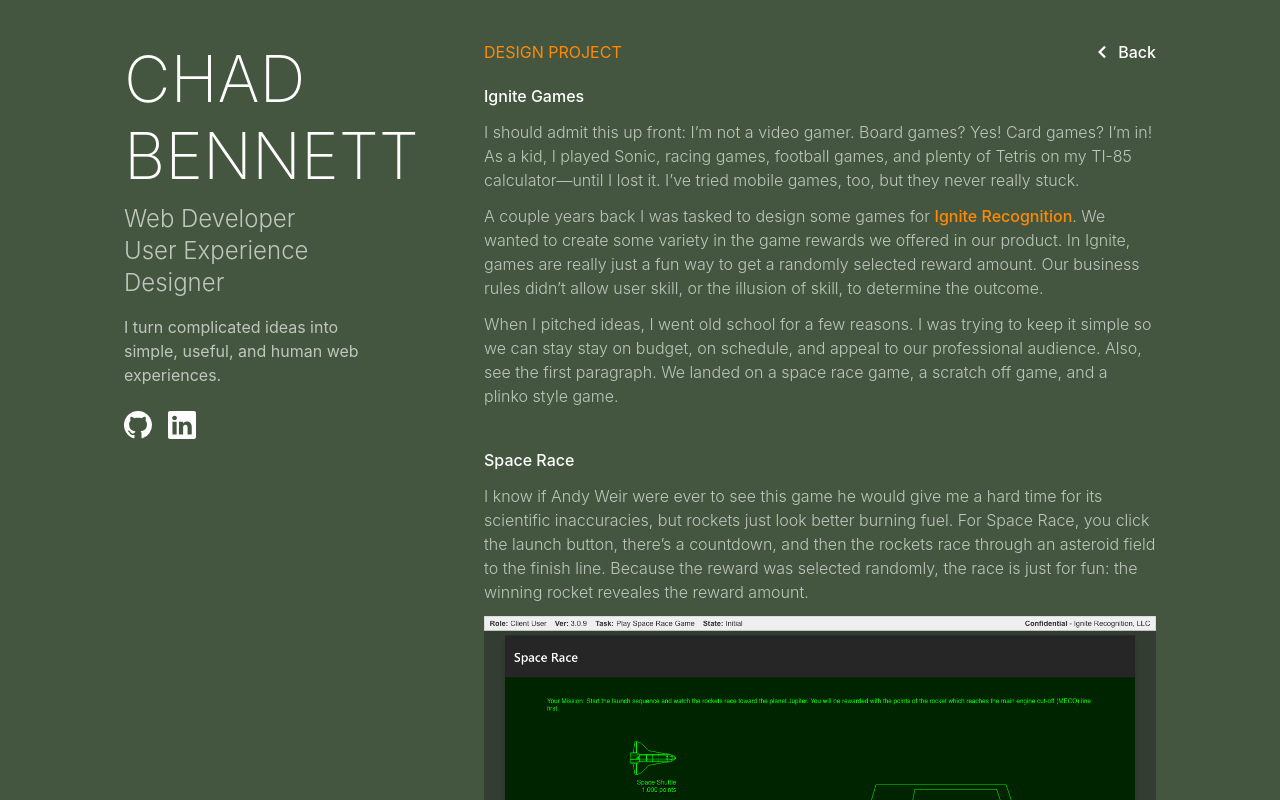
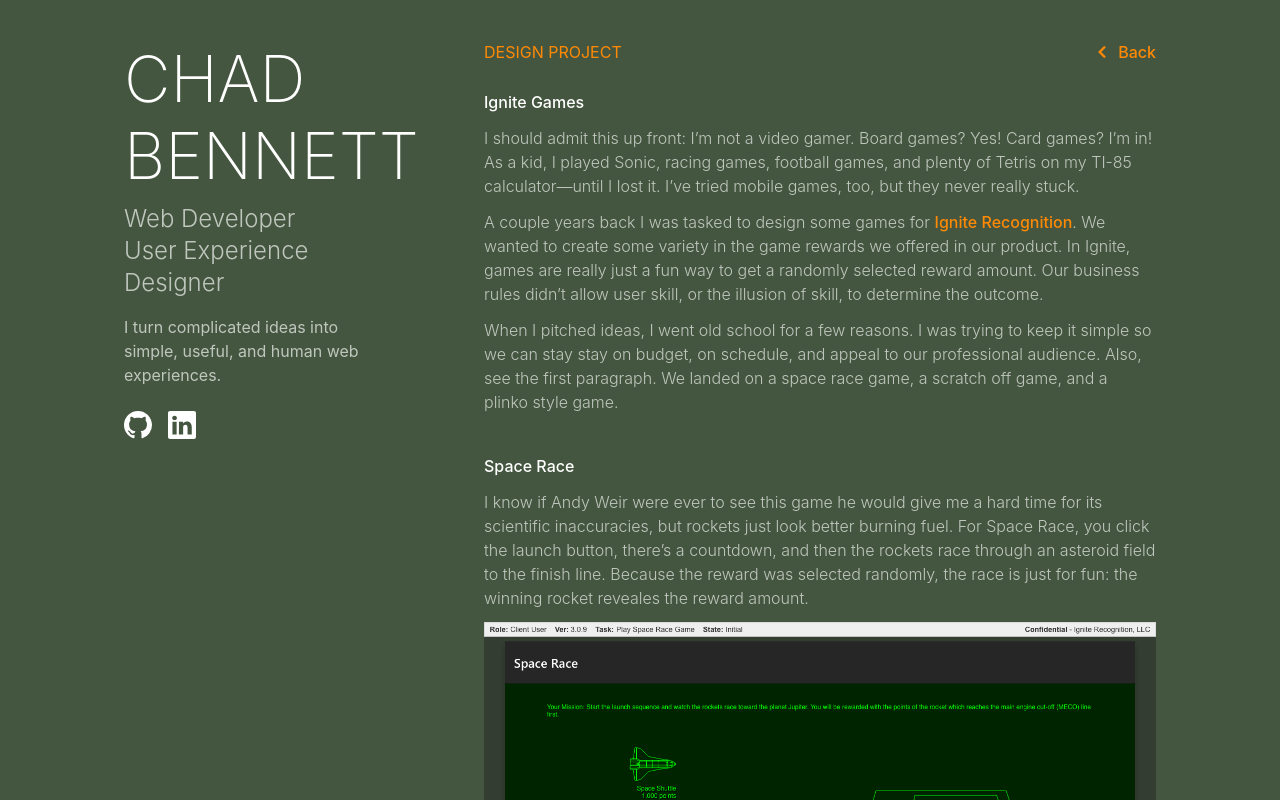
Before and after one commit to bennettcab/portfolio-v1, a Next.js app: page /projects/ignite-games in a window 1280 px wide. Shown: the top 800 px of the page. Built offline with nearby package versions, Linux system fonts and the light colour scheme.

Commit message:
Styled the back button.

```diff
--- a/app/ui/back-button.tsx
+++ b/app/ui/back-button.tsx
@@ -2,6 +2,7 @@
 
 import { useRouter } from "next/navigation";
 import { BackButtonProps } from "../lib/definitions";
+import { LinkStyles } from "../lib/constants";
 
 export default function BackButton({
   fallbackHref = "/",
@@ -22,9 +23,13 @@ export default function BackButton({
     <button
       type="button"
       onClick={handleBack}
-      className={`inline-flex cursor-pointer items-center self-start font-medium text-white before:mr-1 before:font-[Material_Symbols_Outlined] before:text-2xl before:leading-0 ${String.raw`before:content-['chevron\_left']`} hover:text-orange-400 hover:before:mr-2 ${className}`.trim()}
+      className={`group ${LinkStyles} ${className}`.trim()}
     >
-      {children}
+      <span
+        className={`relative inline-flex items-center before:mr-1 before:font-[Material_Symbols_Outlined] before:text-2xl before:leading-0 ${String.raw`before:content-['chevron\_left']`} group-hover:before:mr-2`}
+      >
+        {children}
+      </span>
     </button>
   );
 }
```
